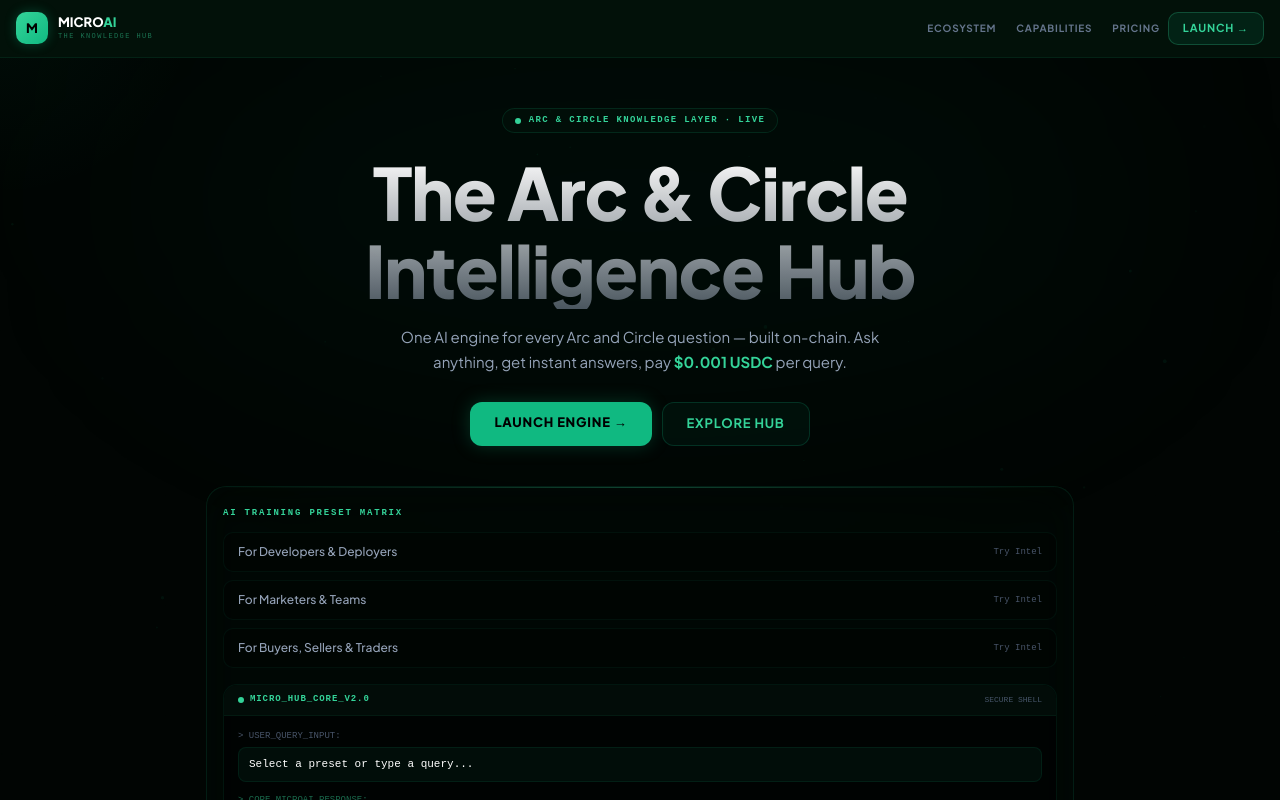
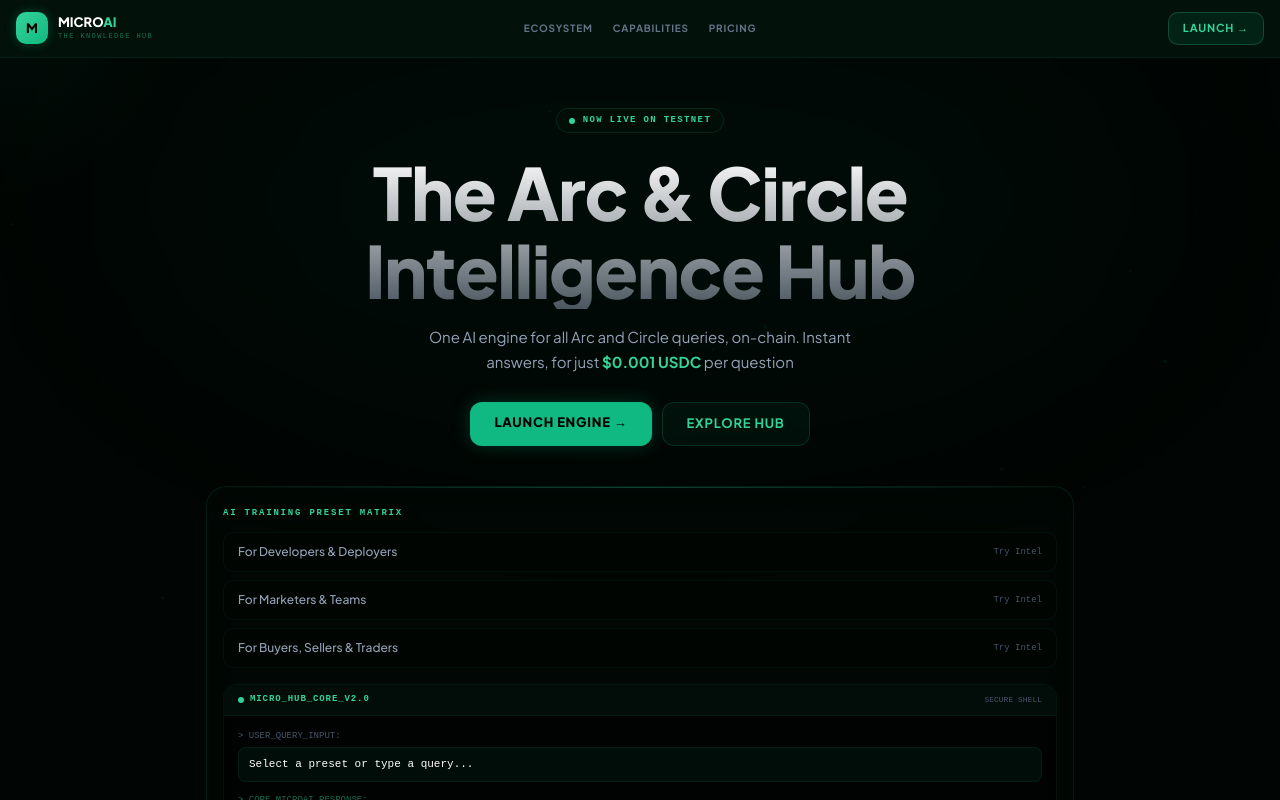
Before and after one commit to auronxbt/microai, a Next.js app: page / in a window 1280 px wide. Shown: the top 800 px of the page. Built offline with nearby package versions, Linux system fonts and the light colour scheme.

Commit message:
fix: landing page reflow bug, new heading, mobile responsive

```diff
--- a/app/page.tsx
+++ b/app/page.tsx
@@ -59,7 +59,7 @@
       </div>
 
       {/* NAVBAR */}
-      <nav style={{ position: 'sticky', top: 0, zIndex: 50, display: 'flex', alignItems: 'center', justifyContent: 'space-between', padding: '12px 16px', background: 'rgba(3,18,10,0.95)', backdropFilter: 'blur(20px)', borderBottom: '1px solid rgba(16,185,129,0.1)' }}>
+      <nav style={{ position: 'relative', top: 0, zIndex: 50, display: 'flex', alignItems: 'center', justifyContent: 'space-between', padding: '12px 16px', background: 'rgba(3,18,10,0.95)', backdropFilter: 'blur(20px)', borderBottom: '1px solid rgba(16,185,129,0.1)' }}>
         <div style={{ display: 'flex', alignItems: 'center', gap: 10 }}>
           <div style={{ width: 32, height: 32, borderRadius: 10, background: 'linear-gradient(135deg, #34d399, #10b981)', display: 'flex', alignItems: 'center', justifyContent: 'center', fontWeight: 900, fontSize: 13, color: '#000', flexShrink: 0, boxShadow: '0 0 12px rgba(16,185,129,0.3)' }}>M</div>
           <div>
@@ -68,7 +68,7 @@
           </div>
         </div>
         <div style={{ display: 'flex', alignItems: 'center', gap: 8 }}>
-          <div className="hidden md:flex" style={{ gap: 20, fontSize: 10, color: '#64748b', fontWeight: 700, letterSpacing: '0.08em' }}>
+          <div className="hidden md:flex" style={{ gap: 20, fontSize: 10, color: '#64748b', fontWeight: 700, letterSpacing: '0.08em', position: 'absolute', left: '50%', transform: 'translateX(-50%)' }}>
             <a href="#hub-sectors" style={{ textDecoration: 'none', color: 'inherit' }}>ECOSYSTEM</a>
             <a href="#features" style={{ textDecoration: 'none', color: 'inherit' }}>CAPABILITIES</a>
             <a href="#pricing" style={{ textDecoration: 'none', color: 'inherit' }}>PRICING</a>
@@ -83,7 +83,7 @@
       <section style={{ position: 'relative', zIndex: 10, padding: '48px 20px 40px', textAlign: 'center' }}>
         <div style={{ display: 'inline-flex', alignItems: 'center', gap: 8, padding: '5px 12px', borderRadius: 20, border: '1px solid rgba(16,185,129,0.15)', background: 'rgba(3,17,10,0.6)', marginBottom: 20 }}>
           <span style={{ width: 6, height: 6, borderRadius: '50%', background: '#34d399', display: 'inline-block', animation: 'pulse 2s infinite' }} />
-          <span style={{ fontSize: 9, color: '#34d399', fontWeight: 700, letterSpacing: '0.15em', fontFamily: 'monospace' }}>ARC & CIRCLE KNOWLEDGE LAYER · LIVE</span>
+          <span style={{ fontSize: 9, color: '#34d399', fontWeight: 700, letterSpacing: '0.15em', fontFamily: 'monospace' }}>NOW LIVE ON TESTNET</span>
         </div>
 
         <h1 style={{ fontSize: 'clamp(1.8rem, 7vw, 4.5rem)', fontWeight: 900, lineHeight: 1.08, margin: '0 0 16px', background: 'linear-gradient(180deg, #fff 0%, rgba(148,163,184,0.5) 100%)', WebkitBackgroundClip: 'text', WebkitTextFillColor: 'transparent', letterSpacing: '-0.02em' }}>
@@ -91,7 +91,7 @@
         </h1>
 
         <p style={{ fontSize: 'clamp(13px, 3.5vw, 15px)', color: '#94a3b8', maxWidth: 480, margin: '0 auto 28px', lineHeight: 1.65 }}>
-          One AI engine for every Arc and Circle question — built on-chain. Ask anything, get instant answers, pay <span style={{ color: '#34d399', fontWeight: 700 }}>$0.001 USDC</span> per query.
+          One AI engine for all Arc and Circle queries, on-chain. Instant answers, for just <span style={{ color: '#34d399', fontWeight: 700 }}>$0.001 USDC</span> per question
         </p>
 
         <div style={{ display: 'flex', flexWrap: 'wrap', gap: 10, justifyContent: 'center' }}>
@@ -257,7 +257,7 @@
         <div style={{ maxWidth: 1100, margin: '0 auto', display: 'flex', flexWrap: 'wrap', justifyContent: 'space-between', alignItems: 'center', gap: 16 }}>
           <div style={{ display: 'flex', alignItems: 'center', gap: 10 }}>
             <div style={{ width: 24, height: 24, borderRadius: 7, background: 'rgba(16,185,129,0.08)', border: '1px solid rgba(16,185,129,0.2)', display: 'flex', alignItems: 'center', justifyContent: 'center', fontSize: 11, fontWeight: 800, color: '#34d399', flexShrink: 0 }}>M</div>
-            <div style={{ fontSize: 10, color: '#475569' }}>MICROAI · THE ARC & CIRCLE INTELLIGENCE HUB</div>
+            <div style={{ fontSize: 10, color: '#475569' }}>MICROAI · THE ARC & CIRCLE HUB</div>
           </div>
           <div style={{ display: 'flex', flexWrap: 'wrap', gap: 16 }}>
             {[{ l: 'ARC', h: 'https://arc.io' }, { l: 'CIRCLE', h: 'https://circle.com' }, { l: 'GITHUB', h: 'https://github.com/sahmedonchain/microai' }, { l: 'EXPLORER', h: 'https://testnet.arcscan.app' }].map(link => (
```
